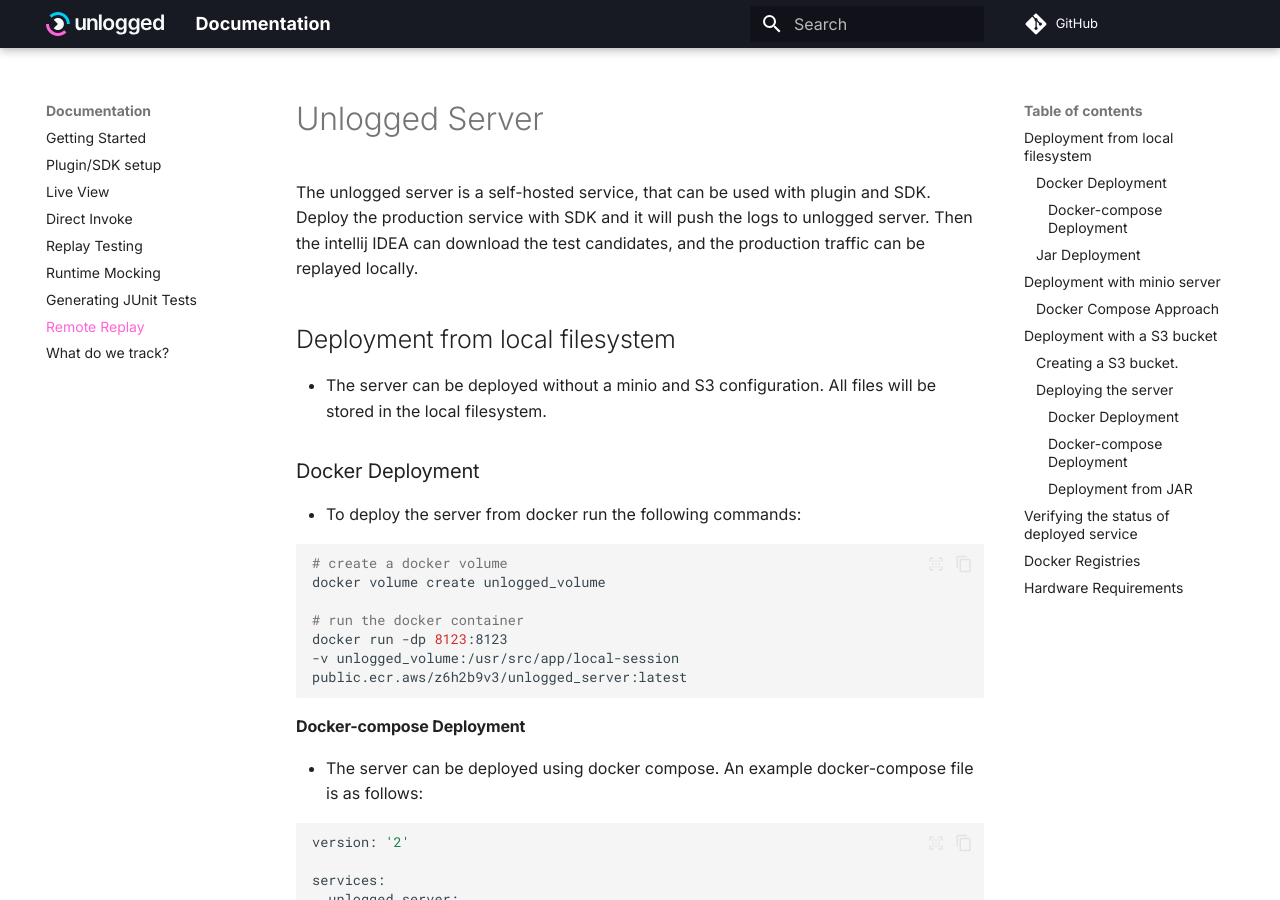
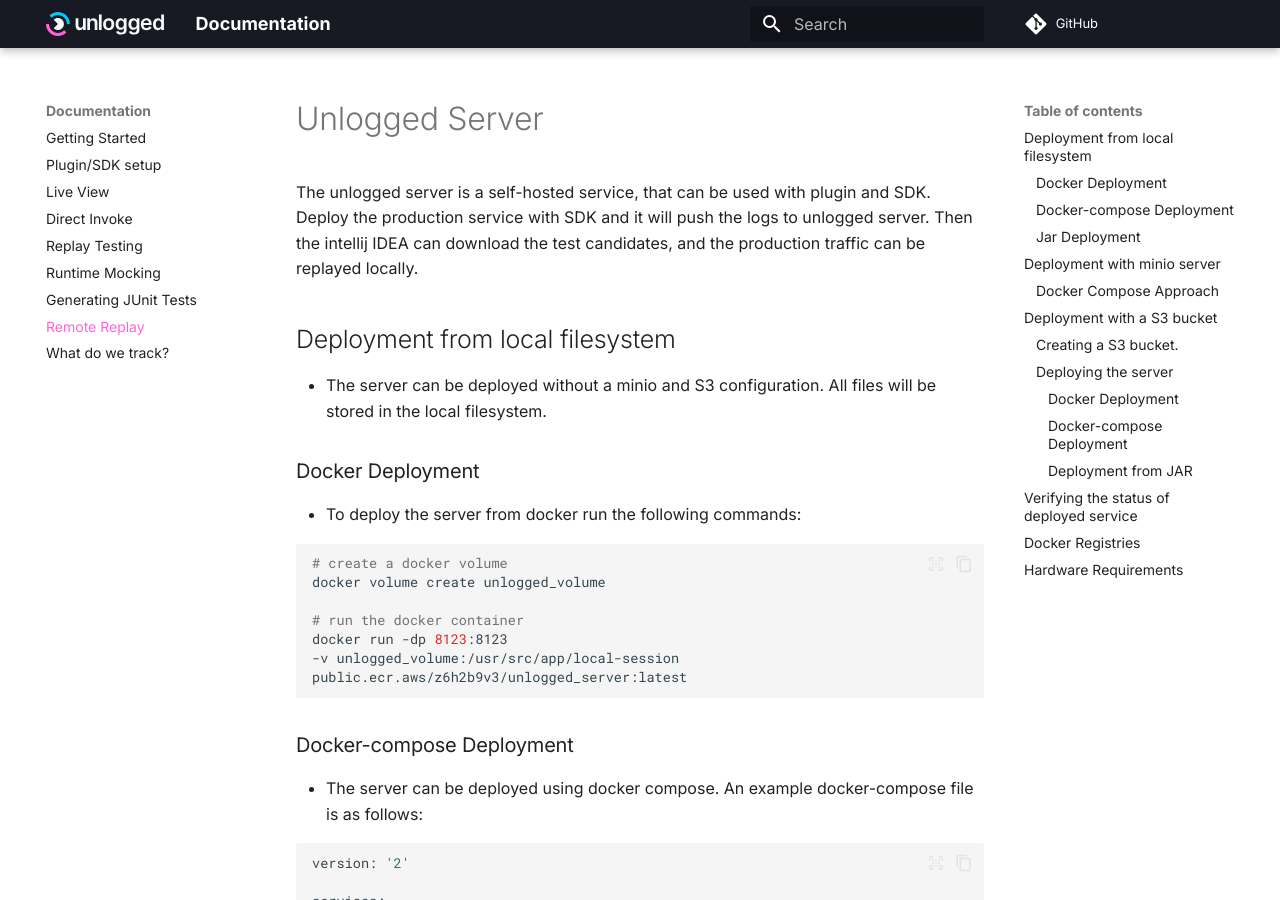
Before and after one commit to unloggedio/documentation, an MkDocs documentation site: the page built from docs/server.md, in a window 1280 px wide and 900 px high. Built offline with MkDocs 1.6.1 and Material for MkDocs 9.7.7, drawn with Linux system fonts in a browser that asks for light colours; comment, search, counter and statistics services are not loaded.

Commit message:
fix format

````diff
--- a/docs/server.md
+++ b/docs/server.md
@@ -18,7 +18,7 @@
 public.ecr.aws/z6h2b9v3/unlogged_server:latest
 ```
 
-#### Docker-compose Deployment
+### Docker-compose Deployment
 - The server can be deployed using docker compose. An example docker-compose file is as follows:
 
 ```sh
````
